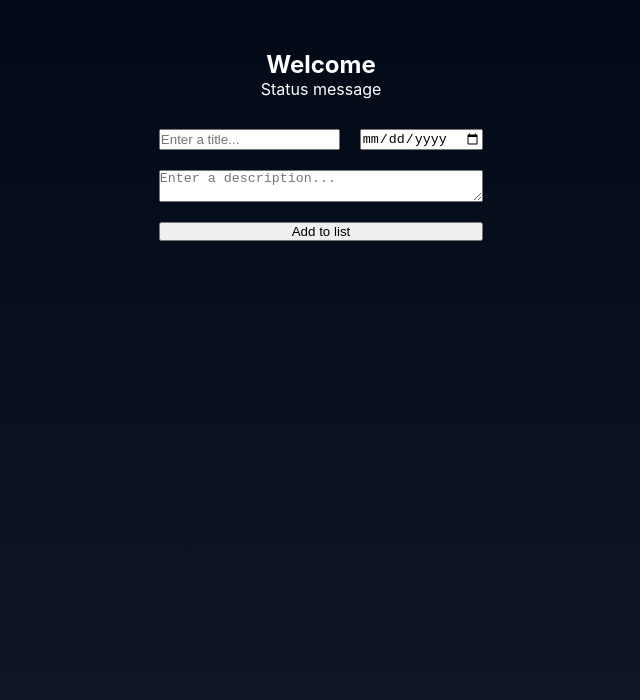
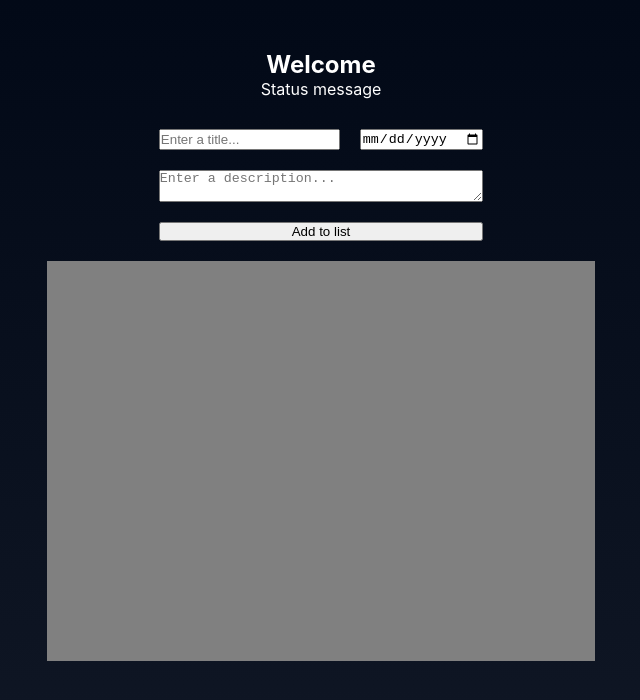
Before and after one commit to FrstF4ll/web-todo-react, a React app: page / in a window 1280 px wide. Shown: the top 700 px of the page, without its empty margins (319-959 px from the left). Built offline with nearby package versions, Linux system fonts and the light colour scheme; the HTML template or start-up script is replaced by a standard one.

Commit message:
feat: implement todo container

```diff
--- a/src/App.css
+++ b/src/App.css
@@ -51,3 +51,10 @@ main {
   gap: 20px;
   justify-content: space-around;
 }
+
+#todo-list {
+  grid-column: 3;
+  grid-row: 2;
+  height: 50vh;
+  background-color: grey;
+}
--- a/src/App.tsx
+++ b/src/App.tsx
@@ -1,5 +1,5 @@
 import './App.css';
-import { TodoInputsLayout } from './Todos';
+import { TodoInputsLayout, TodoList } from './Todos';
 
 const Title = () => {
   return (
@@ -17,6 +17,7 @@ const App = () => {
         <Title />
         <TodoInputsLayout />
       </section>
+      <TodoList />
     </main>
   );
 };
--- a/src/Todos.tsx
+++ b/src/Todos.tsx
@@ -11,6 +11,7 @@ const TodoInputs = () => {
   );
 };
 
+export const TodoList = () => <ul id="todo-list"></ul>;
 export const TodoInputsLayout = () => {
   return (
     <form id="todo-inputs" className="flex-column">
```
